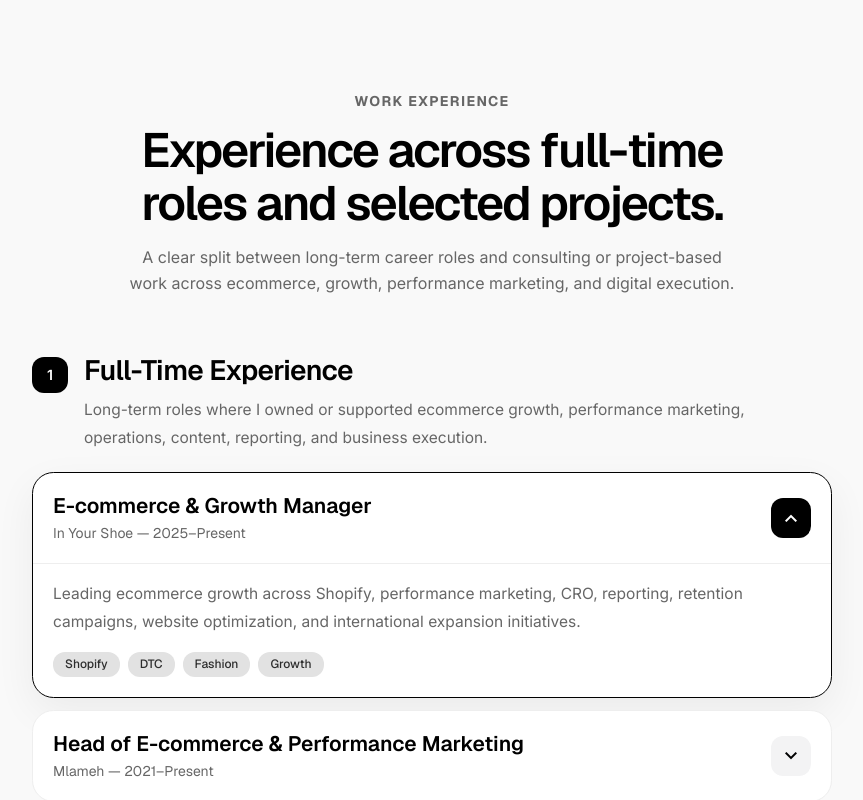
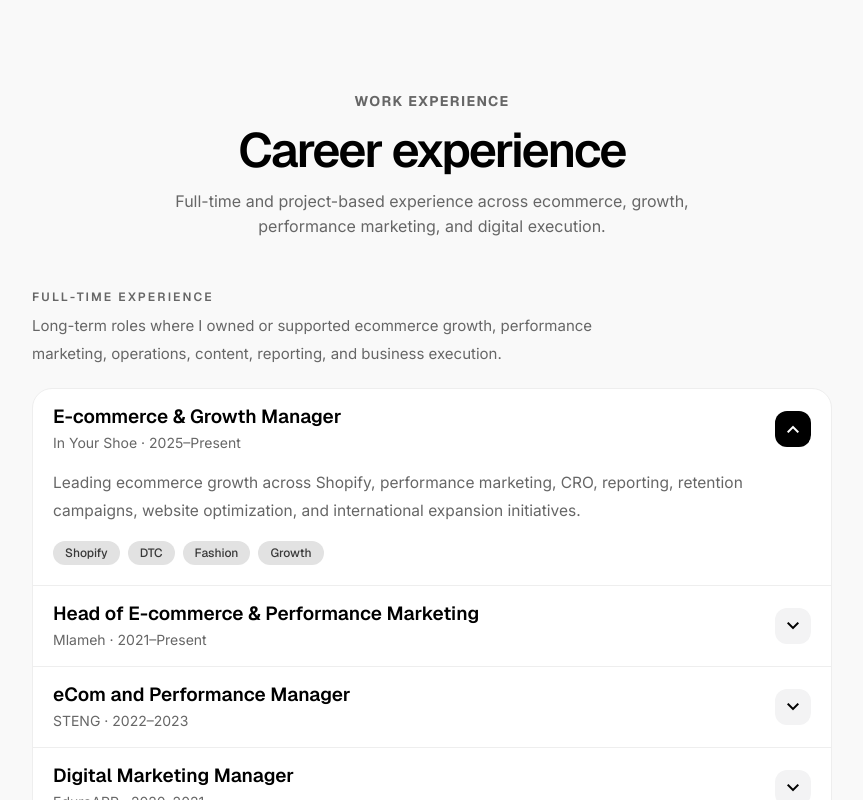
Before and after one commit to moudes/Dessoky, a Next.js app: page / in a window 1280 px wide. Shown: the part 2020-2820 px from the top of the page, without its empty margins (208-1071 px from the left). Built offline with nearby package versions, Linux system fonts and the light colour scheme.

Commit message:
Update ExperienceAccordion.tsx
v4

```diff
--- a/src/components/ExperienceAccordion.tsx
+++ b/src/components/ExperienceAccordion.tsx
@@ -10,77 +10,63 @@ export function ExperienceAccordion() {
   return (
     <section
       id="experience"
-      className="mx-auto w-full max-w-container-wide px-margin-mobile py-section-gap md:px-8"
+      className="mx-auto w-full max-w-container-wide px-margin-mobile py-14 md:px-8 md:py-section-gap"
     >
-      <div className="mx-auto mb-10 max-w-2xl text-center md:mb-14">
+      <div className="mx-auto mb-9 max-w-2xl text-center md:mb-12">
         <p className="mb-3 font-heading text-section-title uppercase tracking-widest text-text-muted">
           Work Experience
         </p>
 
-        <h2 className="font-heading text-[30px] font-semibold leading-tight tracking-[-0.035em] text-primary md:text-headline-xl">
-          Experience across full-time roles and selected projects.
+        <h2 className="font-heading text-[28px] font-semibold leading-tight tracking-[-0.035em] text-primary md:text-headline-xl">
+          Career experience
         </h2>
 
-        <p className="mx-auto mt-4 max-w-[620px] text-[15px] leading-7 text-text-muted md:text-body-md">
-          A clear split between long-term career roles and consulting or
-          project-based work across ecommerce, growth, performance marketing,
-          and digital execution.
+        <p className="mx-auto mt-3 max-w-[580px] text-[14.5px] leading-7 text-text-muted md:text-body-md">
+          Full-time and project-based experience across ecommerce, growth,
+          performance marketing, and digital execution.
         </p>
       </div>
 
-      <div className="mx-auto max-w-container-max space-y-14">
-        {experienceGroups.map((group, groupIndex) => (
+      <div className="mx-auto max-w-container-max space-y-11 md:space-y-14">
+        {experienceGroups.map((group) => (
           <div key={group.title}>
-            <div className="mb-5 flex items-start gap-4">
-              <div className="mt-1 grid size-9 shrink-0 place-items-center rounded-full bg-primary text-sm font-semibold text-white">
-                {groupIndex + 1}
-              </div>
-
-              <div>
-                <h3 className="font-heading text-[22px] font-semibold leading-tight tracking-[-0.02em] text-primary md:text-[28px]">
+            <div className="mb-4 md:mb-5">
+              <p className="font-heading text-[12px] font-semibold uppercase tracking-[0.18em] text-text-muted">
                 {group.title}
-                </h3>
+              </p>
 
               {group.description && (
-                  <p className="mt-2 max-w-[680px] text-[14.5px] leading-7 text-text-muted md:text-[15.5px]">
+                <p className="mt-1.5 max-w-[620px] text-[14px] leading-6 text-text-muted md:text-[15px] md:leading-7">
                   {group.description}
                 </p>
               )}
             </div>
-            </div>
 
-            <div className="space-y-3">
+            <div className="divide-y divide-border-low-contrast overflow-hidden rounded-[1.25rem] border border-border-low-contrast bg-surface-container-lowest">
               {group.items.map((item, index) => {
                 const itemKey = `${group.title}-${index}`;
                 const isActive = activeKey === itemKey;
 
                 return (
-                  <article
-                    key={`${group.title}-${item.company}-${item.title}`}
-                    className={`overflow-hidden rounded-[1.1rem] border bg-surface-container-lowest transition-all duration-300 md:rounded-[1.35rem] ${
-                      isActive
-                        ? "border-primary shadow-[0_14px_40px_rgba(0,0,0,0.06)]"
-                        : "border-border-low-contrast hover:border-primary/30"
-                    }`}
-                  >
+                  <article key={`${group.title}-${item.company}-${item.title}`}>
                     <button
                       type="button"
-                      className="flex w-full items-center justify-between gap-4 p-4 text-left focus:outline-none focus-visible:ring-2 focus-visible:ring-primary md:p-5"
+                      className="flex w-full items-center justify-between gap-4 px-4 py-4 text-left transition-colors duration-200 hover:bg-surface-container-low focus:outline-none focus-visible:ring-2 focus-visible:ring-primary md:px-5 md:py-4.5"
                       onClick={() => setActiveKey(isActive ? "" : itemKey)}
                       aria-expanded={isActive}
                     >
                       <span className="min-w-0">
-                        <span className="block font-heading text-[18px] font-semibold leading-tight text-primary md:text-[21px]">
+                        <span className="block font-heading text-[16.5px] font-semibold leading-tight text-primary md:text-[19px]">
                           {item.title}
                         </span>
 
-                        <span className="mt-1 block font-heading text-[13px] text-text-muted md:text-sm">
-                          {item.company} — {item.period}
+                        <span className="mt-1 block text-[12.5px] leading-5 text-text-muted md:text-sm">
+                          {item.company} · {item.period}
                         </span>
                       </span>
 
                       <span
-                        className={`grid size-9 shrink-0 place-items-center rounded-full transition-colors duration-300 md:size-10 ${
+                        className={`grid size-8 shrink-0 place-items-center rounded-full transition-colors duration-200 md:size-9 ${
                           isActive
                             ? "bg-primary text-white"
                             : "bg-surface-container-low text-primary"
@@ -88,7 +74,7 @@ export function ExperienceAccordion() {
                       >
                         <Icon
                           name="expand_more"
-                          className={`transition-transform duration-300 ${
+                          className={`text-[20px] transition-transform duration-300 ${
                             isActive ? "rotate-180" : ""
                           }`}
                         />
@@ -96,26 +82,28 @@ export function ExperienceAccordion() {
                     </button>
 
                     <div
-                      className={`grid transition-all duration-300 ${
+                      className={`grid transition-all duration-300 ease-in-out ${
                         isActive ? "grid-rows-[1fr]" : "grid-rows-[0fr]"
                       }`}
                     >
                       <div className="overflow-hidden">
-                        <div className="border-t border-border-low-contrast px-4 pb-4 pt-4 text-text-muted md:px-5 md:pb-5">
-                          <p className="mb-4 text-[14.5px] leading-7 md:text-[15.5px]">
+                        <div className="px-4 pb-4 text-text-muted md:px-5 md:pb-5">
+                          <p className="text-[14.5px] leading-7 md:text-[15.5px]">
                             {item.description}
                           </p>
 
-                          <div className="flex flex-wrap gap-2">
+                          {item.tags?.length > 0 && (
+                            <div className="mt-4 flex flex-wrap gap-2">
                               {item.tags.map((tag) => (
                                 <span
                                   key={tag}
-                                className="rounded-full bg-surface-variant px-2.5 py-1 font-heading text-[11.5px] text-primary/80 md:px-3 md:text-label-sm"
+                                  className="rounded-full bg-surface-variant px-2.5 py-1 font-heading text-[11.5px] text-primary/75 md:px-3 md:text-label-sm"
                                 >
                                   {tag}
                                 </span>
                               ))}
                             </div>
+                          )}
                         </div>
                       </div>
                     </div>
```
Lines whose indentation alone changed are shown as unchanged.
